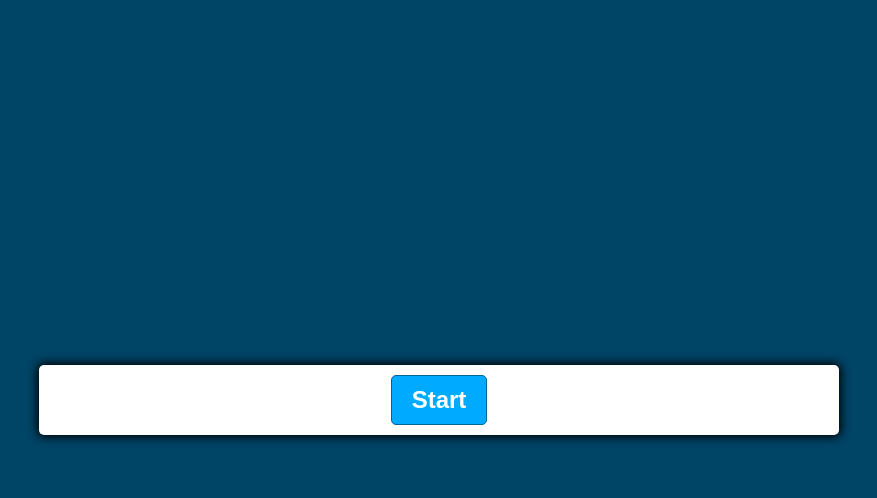
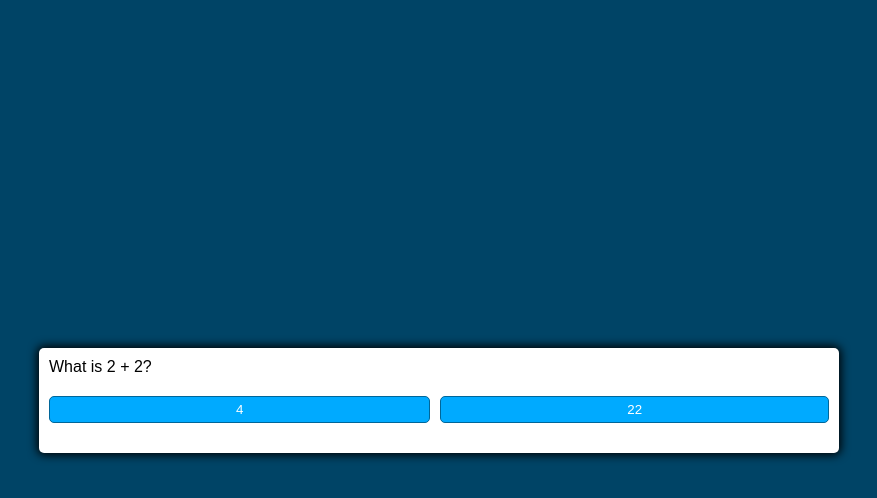
Before and after one commit to sherryrich/quiz_app, a plain HTML site: page index.html in a window 1280 px wide. Both pictures are taken after a click on the button "Start". Shown: the whole page, without its empty margins (201-1078 px from the left). Drawn offline with Linux system fonts and the light colour scheme.

Commit message:
calling functions compelted

```diff
--- a/assets/js/script.js
+++ b/assets/js/script.js
@@ -1 +1,61 @@
-console.log("hello from the console");
+const startButton = document.getElementById("start-btn")
+const nextButton = document.getElementById("next-btn")
+const questionContainerElement = document.getElementById("question-container")
+const questionElement = document.getElementById("question")
+const answerButtonsElement = document.getElementById("answer-buttons")
+let shuffledQuestions, currentQuestionIndex
+
+startButton.addEventListener("click", startGame)
+
+function startGame() {
+    console.log('Started')
+    startButton.classList.add("hide")
+    shuffledQuestions = questions.sort(() => Math.random() - .5)
+    currentQuestionIndex = 0
+    questionContainerElement.classList.remove("hide")
+    setNextQuestion()
+}
+
+
+function setNextQuestion() {
+    resetState()
+    showQuestion(shuffledQuestions[currentQuestionIndex])
+}
+
+
+function showQuestion(question) {
+    questionElement.innerText = question.question
+    question.answers.forEach(answer => {
+        const button = document.createElement("button")
+        button.innerText = answer.text
+        button.classList.add("btn")
+        if (answer.correct) {
+            button.dataset.correct = answer.correct
+        }
+        button.addEventListener("click", selectAnswer)
+        answerButtonsElement.appendChild(button)
+    })
+}
+
+function resetState() {
+    nextButton.classList.add("hide")
+    while (answerButtonsElement.firstChild) {
+        answerButtonsElement.removeChild(answerButtonsElement.firstChild)
+    }
+}
+
+
+function selectAnswer(e) {
+
+}
+
+const questions = [
+    {
+        question: "What is 2 + 2?",
+        answers: [
+            { text: "4", correct: true},
+            { text: "22", correct: false}
+
+        ]
+    }
+]
--- a/index.html
+++ b/index.html
@@ -5,10 +5,10 @@
     <meta http-equiv="X-UA-Compatible" content="IE=edge">
     <meta name="viewport" content="width=device-width, initial-scale=1.0">
     <link rel="stylesheet" href="/assets/css/style.css">
-    <script src="/assets/js/script.js"></script>
+
     <title>Quiz App</title>
 </head>
-<body class="neutral">
+<body>
     <div class="container">
         <div id="question-container" class="hide">
             <div id="question">Question</div>
@@ -21,8 +21,9 @@
         </div>
         <div class="controls">
             <button id="start-btn" class="start-btn btn">Start</button>
-            <button id="next-btn"  class="start-btn btn hide">Next</button>
+            <button id="next-btn"  class="next-btn btn hide">Next</button>
         </div>
     </div>
+    <script src="/assets/js/script.js"></script>
 </body>
 </html>
```
